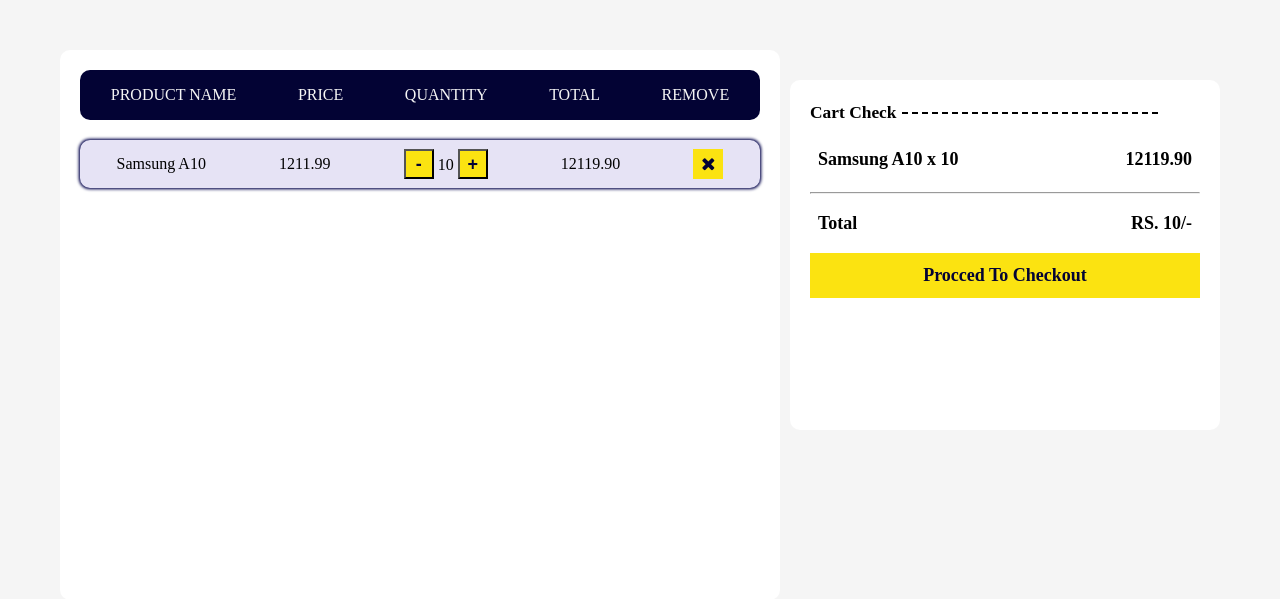
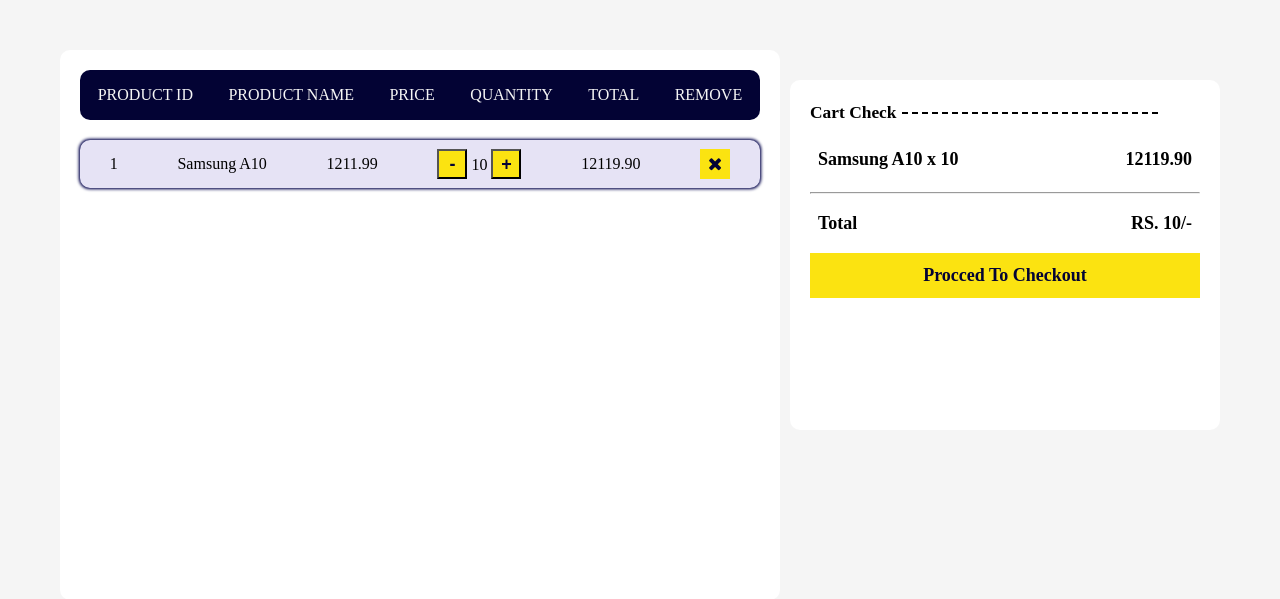
Before and after one commit to Raxan7/SupermarketSmartCartSystem, a Django app: template store/templates/cart.html in a window 1280 px wide. Shown: the part 148-747 px from the top of the page. Run offline with Django 4.2, Linux system fonts and the light colour scheme; data comes from the database, SQL or seed files in the repository; tables that the repository leaves empty hold one stand-in row (values such as "Sample post"); the template is opened without the code that fills it: values that come from a table or form of the project are taken from there, most other values are stand-ins (such as "Sample title", 1, 10 or a date in 2020); some libraries are stand-ins or nearby versions.

Commit message:
Last changes

```diff
--- a/store/templates/cart.html
+++ b/store/templates/cart.html
@@ -156,6 +156,7 @@
     <main class="main">
       <div class="allproducts">
         <div class="productshead">
+          <span>PRODUCT ID</span>
           <span>PRODUCT NAME</span>
           <span>PRICE</span>
           <span>QUANTITY</span>
@@ -164,6 +165,7 @@
         </div>
         {% if citems %} {% for item in citems %}
         <div class="productitem">
+          <span class="productname">{{ item.product.id }}</span>
           <span class="productname">{{ item.product.name }}</span>
           <span class="productprice">{{ item.product.price }}</span>
           <div class="incdec" style="margin-top:0;" data-product-id="{{ item.product.id }}">
--- a/store/templates/shop.html
+++ b/store/templates/shop.html
@@ -252,6 +252,8 @@
                 </div>
               </div>
               <div class="product-card-content">
+                <h3>Product id : {{ product.id }}</h3>
+                <br>
                 <h3>{{product.name}}</h3>
                 <p>₹{{product.price}}</p>
               </div>
--- a/store/views.py
+++ b/store/views.py
@@ -97,7 +97,7 @@
             cart_item.delete()
             messages.info(request, "Product removed from cart successfully.")
             # return JsonResponse({"status": "success"})
-            return reverse("store:remove_from_cart", product_id)
+            return reverse("store:Cart")
         # If the CartItem is not found, send an error message
         else:
             messages.error(request, "Product not found in cart.")
```
